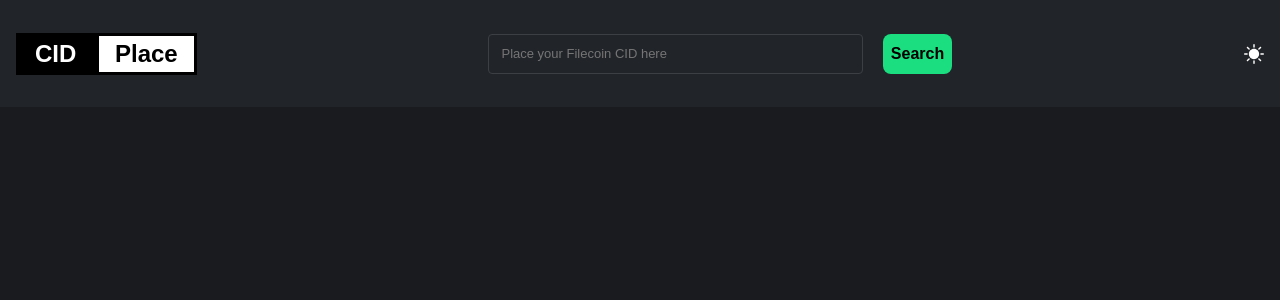
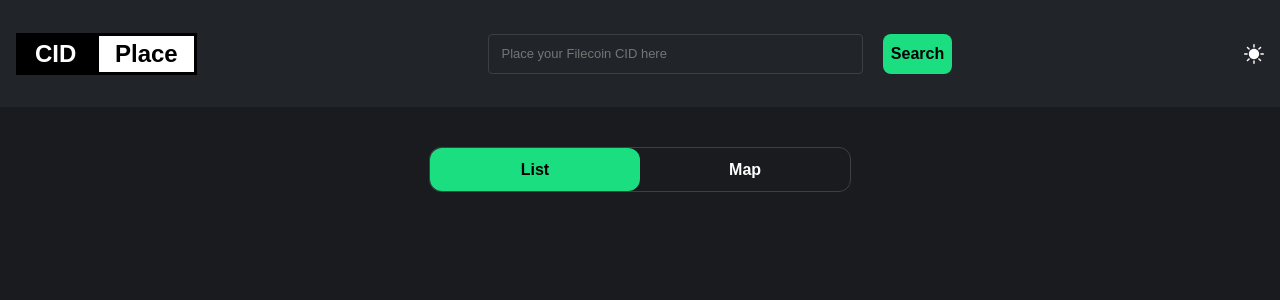
Before and after one commit to angelopez10/filecoin-cid-energy-data, a React (Create React App) app: page /#/ in a window 1280 px wide. Shown: the top 300 px of the page. Built offline with nearby package versions, Linux system fonts and the light colour scheme.

Commit message:
Added tab component when data exists. Improved data call. Added main container

```diff
--- a/src/App.tsx
+++ b/src/App.tsx
@@ -1,5 +1,6 @@
-import React, { useState } from "react";
+import { useState } from "react";
 import { ThemeProvider } from "styled-components";
+import { CidAPI } from './api/cid';
 
 import Topbar from "./components/layout/Topbar";
 import MainLayout from "./containers/MainLayout";
@@ -9,16 +10,36 @@ import { lightTheme } from "./theme/lightTheme";
 
 function App() {
   const [theme, setTheme] = useState<"light" | "dark">("dark");
+  const [cid, setCid] = useState("");
+  const [error, setError] = useState('');
 
   const toggleTheme = () => {
     theme === "light" ? setTheme("dark") : setTheme("light");
   };
 
+  const handleSubmit = async () => {
+    try {
+      // const res = await CidAPI.get(cid);
+      const res = await CidAPI.get('bafkreidi6gojrk5xmmm2pjr2dzbgmpfxyh2hdjemi5xqabica2apff262i');
+      console.log({res});
+      }catch(err) {
+        setError("Sorry, we didn't find any miners related to that CID :(");
+        console.log("handleSubmit err: ", err)
+    }
+  };
+
   return (
     <ThemeProvider theme={theme === "light" ? lightTheme : darkTheme}>
       <GlobalStyle />
-      <Topbar theme={theme} toggleTheme={toggleTheme} />
-      <MainLayout />
+      <Topbar
+        theme={theme}
+        toggleTheme={toggleTheme}
+        setCid={setCid}
+        handleSubmit={handleSubmit}
+        setError={setError}
+        error={error}
+      />
+      <MainLayout  error={error}/>
     </ThemeProvider>
   );
 }
--- /dev/null
+++ b/src/components/layout/Tab/Tab.styles.ts
@@ -0,0 +1,36 @@
+import styled from 'styled-components';
+
+export const Container = styled.div`
+  width: 33%;
+  height: 45px;
+  display: flex;
+  align-items: center;
+  justify-content: center;
+  border-radius: 12px;
+  border: 1px solid rgb(60, 63, 68);
+  margin-top: 40px;
+`;
+
+export const SingleTab = styled.div<{ active?: boolean }>`
+  height: 100%;
+  width: 50%;
+  display: flex;
+  align-items: center;
+  justify-content: center;
+  cursor: pointer;
+  border-radius: inherit;
+  font-weight: bold;
+  color: ${({ theme: { colors: { font } } }) => font};
+  :hover{
+    opacity: 0.5;
+  };
+
+  ${({ theme: { colors: { primary, black } }, active }) => active && `
+    background-color: ${primary};
+    color: ${black};
+    cursor: auto;
+    :hover{
+      opacity: 1;
+    }
+  `}
+`
--- /dev/null
+++ b/src/components/layout/Tab/index.tsx
@@ -0,0 +1,28 @@
+import React from 'react'
+import { ActiveTabsType } from '../../../containers/Content'
+import { Container, SingleTab } from './Tab.styles'
+
+
+interface TabProps {
+  toggleTab: (tab: ActiveTabsType) => void;
+  active: ActiveTabsType;
+}
+
+export function Tab({active, toggleTab}: TabProps){
+  return (
+    <Container>
+      <SingleTab
+        active={active === 'list'}
+        onClick={() => toggleTab('list')}
+      >
+        List
+      </SingleTab>
+      <SingleTab
+        active={active === 'map'}
+        onClick={() => toggleTab('map')}
+      >
+        Map
+      </SingleTab>
+    </Container>
+  )
+}
--- a/src/components/layout/Topbar/index.tsx
+++ b/src/components/layout/Topbar/index.tsx
@@ -1,5 +1,4 @@
-import React, { useState } from "react";
-import { CidAPI } from "../../../api/cid";
+import { ChangeEvent } from "react";
 import { Button } from "../../common/Button/Button";
 import {
   LogoCid,
@@ -16,21 +15,16 @@ import {
 interface TopbarProps {
   theme: "light" | "dark";
   toggleTheme: () => void;
+  setCid: (cid: string) =>  void;
+  handleSubmit: () => void;
+  setError: (error?: string) => void;
+  error?: string;
 }
 
-function Topbar({ theme, toggleTheme }: TopbarProps) {
-  const [cid, setCid] = useState("");
-
-  const handleChange = (e: any) => {
+function Topbar({ theme, toggleTheme, setCid, handleSubmit, setError, error }: TopbarProps) {
+  const handleChange = (e: ChangeEvent<HTMLInputElement>) => {
     setCid(e.target.value);
-  };
-
-  const handleSubmit = () => {
-    CidAPI.get(
-      cid
-    ).then((res) => {
-      //do something
-    });
+    if(error) setError('');
   };
 
   return (
--- a/src/components/layout/Wrapper/Wrapper.styles.ts
+++ b/src/components/layout/Wrapper/Wrapper.styles.ts
@@ -2,7 +2,6 @@ import styled from "styled-components";
 
 export const Container = styled.div`
   height: calc(100vh - 3rem);
-
   overflow-y: auto;
   overflow-x: hidden;
   background-color: ${({
--- /dev/null
+++ b/src/containers/Content/Content.styles.ts
@@ -0,0 +1,8 @@
+import styled from 'styled-components';
+
+export const Container = styled.div`
+  width: 100%;
+  display: flex;
+  flex-direction: column;
+  align-items: center;
+`;
--- /dev/null
+++ b/src/containers/Content/index.tsx
@@ -0,0 +1,19 @@
+import { useState } from 'react';
+import { Tab } from '../../components/layout/Tab';
+import { Container } from './Content.styles';
+
+export type ActiveTabsType = 'list' | 'map';
+
+export function Content() {
+  const [active, setActive] = useState<ActiveTabsType>('list');
+
+  function toggleTab(tab: ActiveTabsType) {
+    setActive(tab);
+  }
+
+  return (
+    <Container>
+      <Tab active={active} toggleTab={toggleTab}/>
+    </Container>
+  )
+}
--- a/src/containers/MainLayout/MainLayout.styles.tsx
+++ b/src/containers/MainLayout/MainLayout.styles.tsx
@@ -1,11 +1,14 @@
 import styled from "styled-components";
 
-export const MainLayoutContainer = styled.div`
+export const MainLayoutContainer = styled.div<{centeredContent?: boolean}>`
   width: 100%;
   height: 100%;
   display: flex;
-  justify-content: center;
+  flex-direction: column;
   align-items: center;
+  ${({centeredContent}) => centeredContent && `
+    justify-content: center;
+  `};
 `;
 
 export const LeftContainer = styled.div`
--- a/src/containers/MainLayout/index.tsx
+++ b/src/containers/MainLayout/index.tsx
@@ -1,12 +1,19 @@
-import React from "react";
+import { Wrapper } from "../../components/layout/Wrapper";
+import { MainLayoutContainer } from "./MainLayout.styles";
+import { Content } from '../Content';
 
-import { Wrapper } from "../../components/layout/Wrapper";
-import { LeftContainer, MainLayoutContainer } from "./MainLayout.styles";
+interface MainLayoutProps {
+  error?: string;
+  data?: any;
+}
 
-function MainLayout() {
+function MainLayout({error, data = true}: MainLayoutProps) {
   return (
     <Wrapper>
-      <MainLayoutContainer></MainLayoutContainer>
+      <MainLayoutContainer centeredContent={!!error}>
+        {error && <h1>{error}</h1>}
+        {data &&  <Content />}
+      </MainLayoutContainer>
     </Wrapper>
   );
 }
```
Lines whose indentation alone changed are shown as unchanged.
